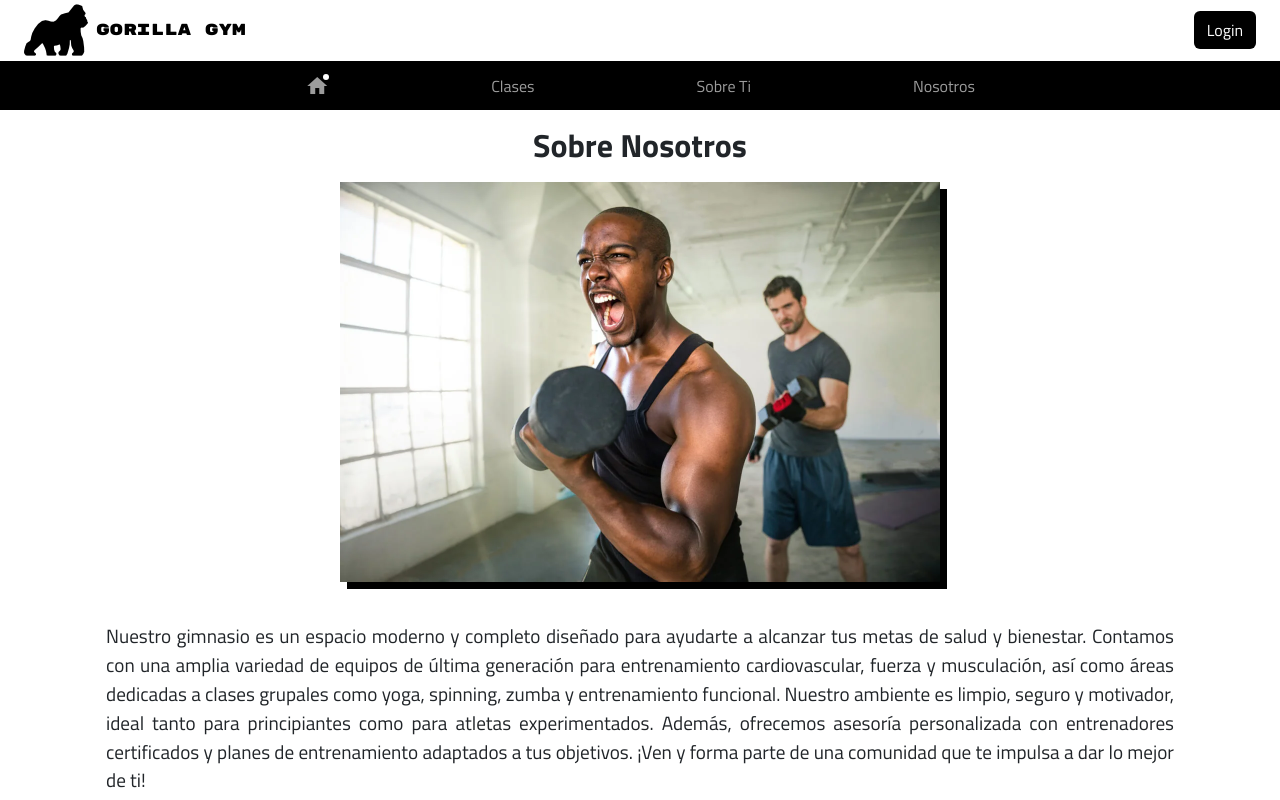
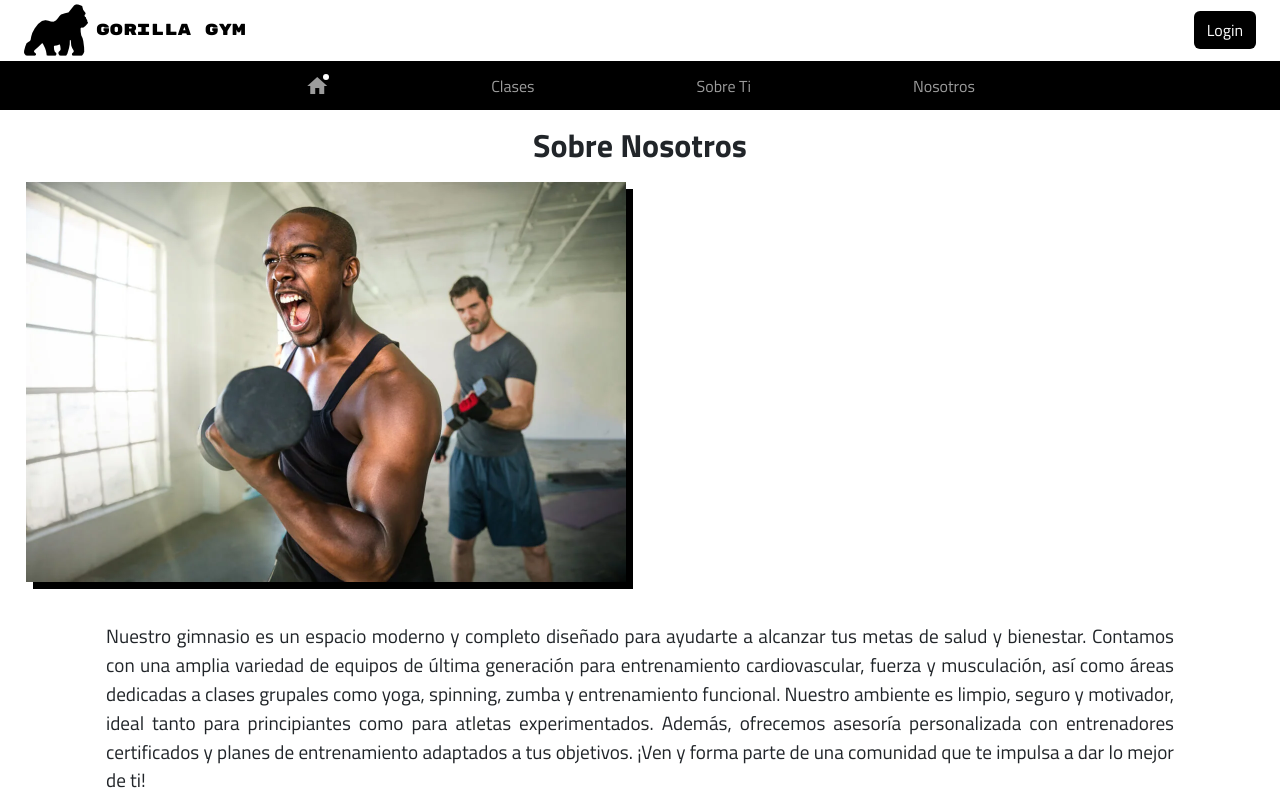
Before and after one commit to wachitorico69/miniproyecto-angular, an Angular app: page /nosotros in a window 1280 px wide. Shown: the top 800 px of the page. Built offline with nearby package versions, Linux system fonts and the light colour scheme; a web font is replaced by a local one.

Commit message:
rutas con paso de parámetros
solamente agrega un imagen

```diff
--- a/src/app/app.routes.ts
+++ b/src/app/app.routes.ts
@@ -11,5 +11,6 @@ export const routes: Routes = [
     { path: 'nosotros', component: NosotrosComponent },
     { path: 'clases', component: ClasesComponent },
     { path: 'sobreti', component: SobretiComponent },
-    { path: 'registros', component: RegistrosComponent }
+    { path: 'registros', component: RegistrosComponent },
+    { path: 'nosotros/:image', component: NosotrosComponent }
 ];
--- a/src/app/navbar/navbar.component.html
+++ b/src/app/navbar/navbar.component.html
@@ -11,6 +11,6 @@
         <a class="nav-link" [routerLink]="['/sobreti']">Sobre Ti</a>
       </li>
     <li class="nav-item">
-        <a class="nav-link" [routerLink]="['/nosotros']">Nosotros</a>
+        <a class="nav-link" [routerLink]="['/nosotros']" (click)="irANosotrosConImagen2()">Nosotros</a>
       </li>
   </ul>
--- a/src/app/navbar/navbar.component.ts
+++ b/src/app/navbar/navbar.component.ts
@@ -1,6 +1,6 @@
 import { ChangeDetectionStrategy, Component } from '@angular/core';
 import {MatIconModule} from '@angular/material/icon';
-import { RouterModule } from '@angular/router';
+import { Router, RouterModule } from '@angular/router';
 import {MatBadgeModule} from '@angular/material/badge';
 
 @Component({
@@ -11,5 +11,10 @@ import {MatBadgeModule} from '@angular/material/badge';
   changeDetection: ChangeDetectionStrategy.OnPush,
 })
 export class NavbarComponent {
+  constructor(private router: Router) {}
 
+  irANosotrosConImagen2() {
+    const imagen2 = 'assets/img2.jpg';
+    this.router.navigate(['/nosotros', encodeURIComponent(imagen2)]);
+  }
 }
--- a/src/app/nosotros/nosotros.component.css
+++ b/src/app/nosotros/nosotros.component.css
@@ -15,7 +15,7 @@
 }
 .img{
     height: 400px;
-    width: auto;
+    width: 600px;
     box-shadow: 7px 7px black;
     margin: auto;
 }
@@ -36,3 +36,9 @@
     gap: 10px;
     overflow: hidden;
 }
+
+.imagenes{
+    display: grid;
+    grid-template-columns: 1fr 1fr;
+    gap: 10px;
+}
--- a/src/app/nosotros/nosotros.component.html
+++ b/src/app/nosotros/nosotros.component.html
@@ -1,6 +1,11 @@
 <div class="cuerpo">
     <h2 style="font-weight: bold;">Sobre Nosotros</h2>
-    <img [src]="image" alt="imagen de persona" class="img">
+    <div class="imagenes">
+        <img [src]="image" alt="imagen de persona" class="img">
+        @if(imagen){
+            <img [src]="imagen" alt="Imagen recibida" class="img">
+        }
+    </div>
     <p class="descripcion">Nuestro gimnasio es un espacio moderno y completo diseñado para ayudarte a alcanzar
         tus metas de salud y bienestar. Contamos con una amplia variedad de equipos de última generación para
         entrenamiento cardiovascular, fuerza y musculación, así como áreas dedicadas a clases grupales como yoga,
--- a/src/app/nosotros/nosotros.component.ts
+++ b/src/app/nosotros/nosotros.component.ts
@@ -1,5 +1,6 @@
 import { Component } from '@angular/core';
 import { IntegranteComponent } from '../integrante/integrante.component';
+import { ActivatedRoute } from '@angular/router';
 
 @Component({
   selector: 'app-nosotros',
@@ -9,10 +10,19 @@ import { IntegranteComponent } from '../integrante/integrante.component';
 })
 export class NosotrosComponent {
  image: string = 'assets/screamer.webp';
-
+  imagen: string = '';
   personaSeleccionada: { nombre: string, descripcion: string, foto: string } | null = null;
 
   onPersonaSeleccionada(persona: { nombre: string, descripcion: string, foto: string }) {
     this.personaSeleccionada = persona;
   }
+
+
+  constructor(private route: ActivatedRoute) {}
+
+  ngOnInit() {
+    this.route.paramMap.subscribe(params => {
+      this.imagen = decodeURIComponent(params.get('image') || '');
+    });
+  }
 }
```
